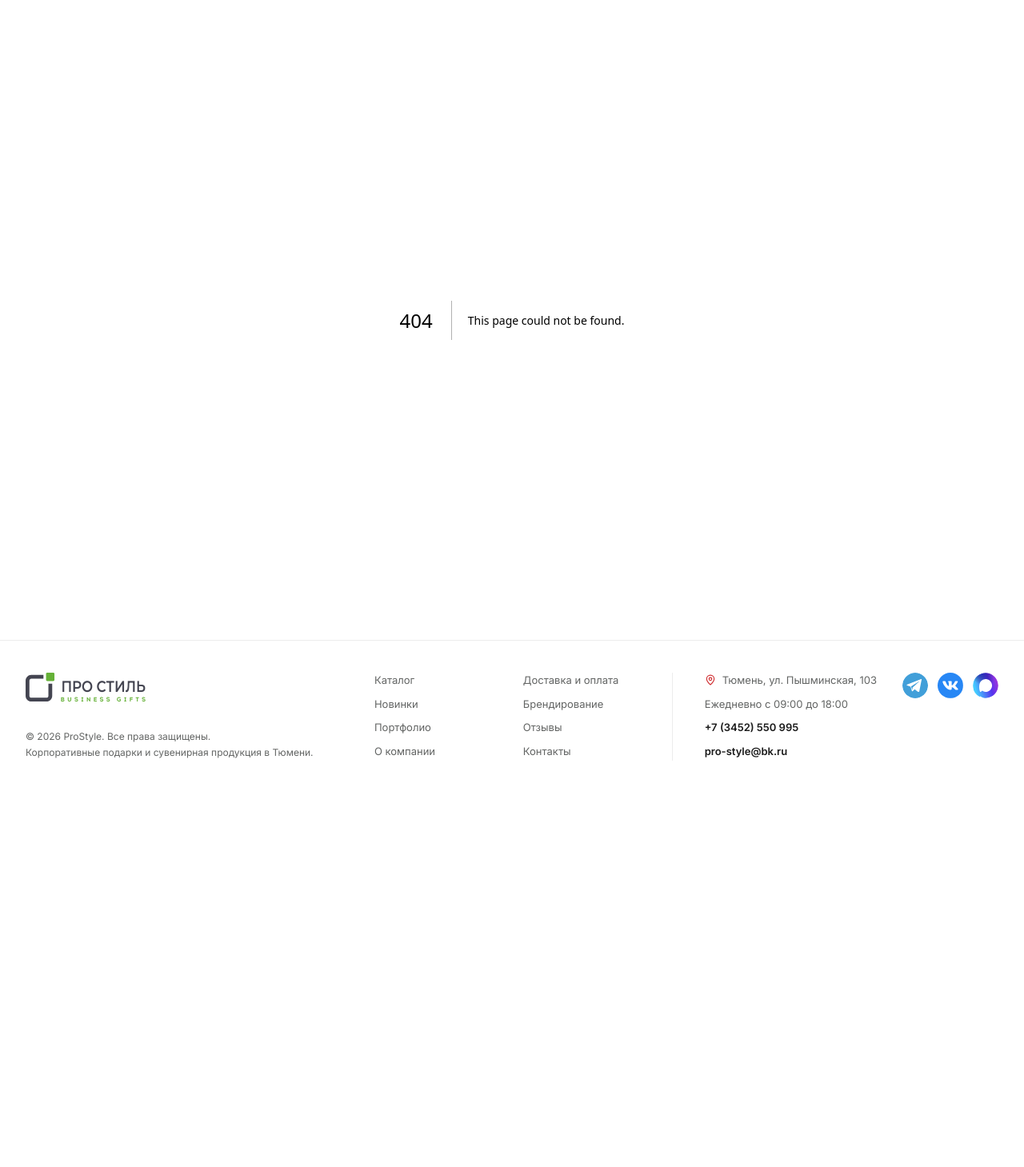
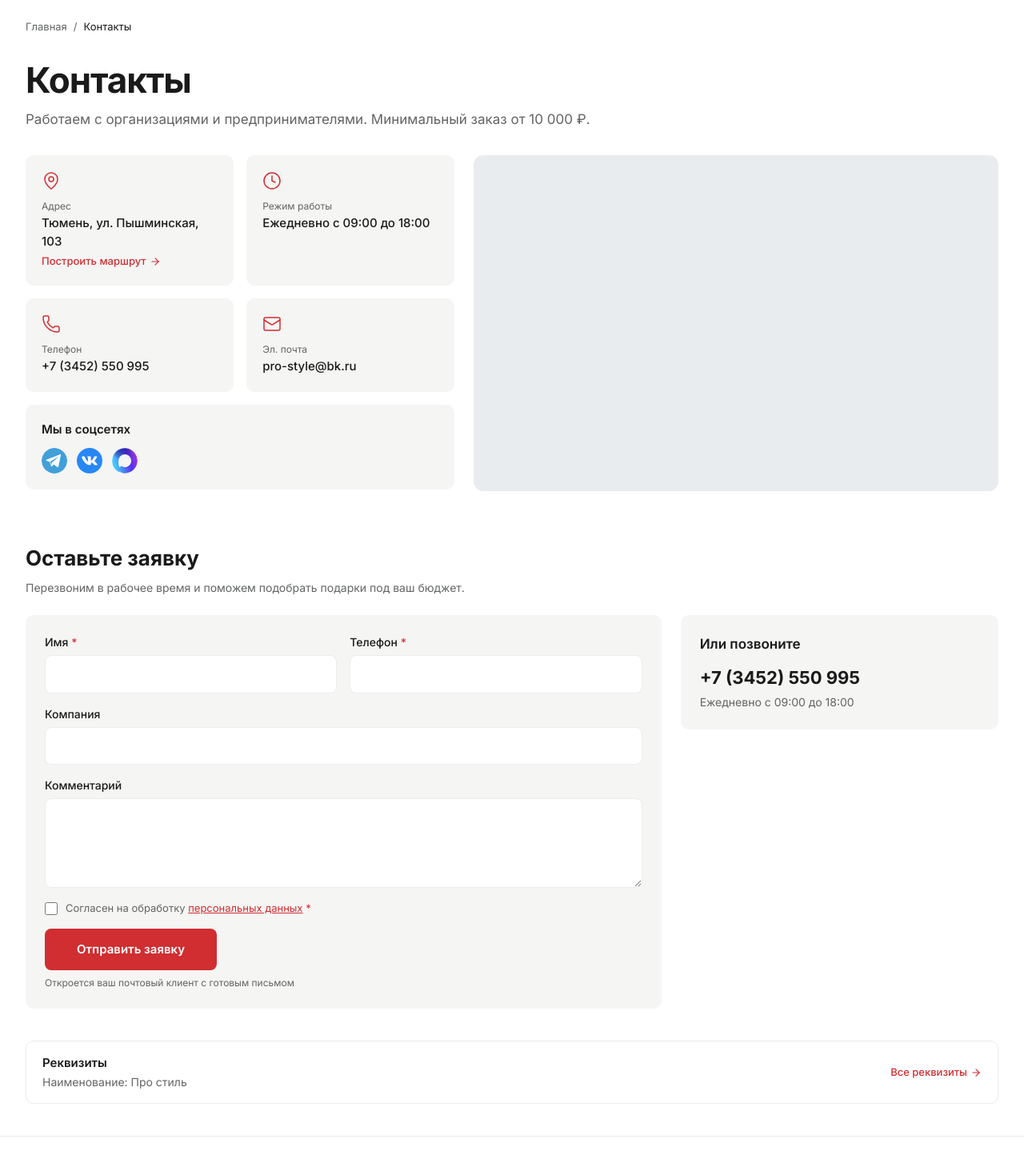
Before and after one commit to lemnity/prost, a Next.js app: page /contact-us in a window 1280 px wide. Before the commit this address had no page. Shown: the part 260-1719 px from the top of the page at 80% size. Before the commit the page ends 1251 px from the top, so only its background shows below. Built offline with nearby package versions, Linux system fonts and the light colour scheme.

Commit message:
feat(contacts): contact page with map, mailto form and requisites link

```diff
--- a/src/app/about/page.tsx
+++ b/src/app/about/page.tsx
@@ -1,6 +1,7 @@
 import type { Metadata } from "next";
 import Link from "next/link";
 import { Clock, Mail, MapPin, Phone } from "lucide-react";
+import { YandexMap, yandexMapUrl } from "@/components/ui/yandex-map";
 import { Container } from "@/components/ui/container";
 import { HowWeWork } from "@/components/home/how-we-work";
 import { ApplicationTypes } from "@/components/home/application-types";
@@ -16,10 +17,6 @@ export const metadata: Metadata = {
   description: company.quote,
 };
 
-// Координаты адреса (геокодированы один раз), чтобы виджет показал метку.
-const MAP_POINT = "65.535297,57.128887";
-const mapEmbedUrl = `https://yandex.ru/map-widget/v1/?ll=${MAP_POINT}&z=16&pt=${MAP_POINT},pm2rdm`;
-const mapUrl = `https://yandex.ru/maps/?text=${encodeURIComponent(site.address)}`;
 
 export default async function AboutPage() {
   const categories = await getPopularCategories();
@@ -31,7 +28,7 @@ export default async function AboutPage() {
   ];
   const contacts = [
     { icon: MapPin, label: "Адрес", node: (
-        <a href={mapUrl} target="_blank" rel="noopener" className="hover:text-brand">
+        <a href={yandexMapUrl} target="_blank" rel="noopener" className="hover:text-brand">
           {site.address}
         </a>
       ) },
@@ -101,18 +98,9 @@ export default async function AboutPage() {
                   </li>
                 ))}
               </ul>
-              <div className="mt-5 h-[240px] overflow-hidden rounded-[12px] bg-[#E9ECEF] lg:h-auto lg:min-h-[220px] lg:flex-1">
-                <iframe
-                  src={mapEmbedUrl}
-                  title={`Карта: ${site.address}`}
-                  loading="lazy"
-                  referrerPolicy="no-referrer-when-downgrade"
-                  allowFullScreen
-                  className="size-full border-0"
-                />
-              </div>
+              <YandexMap className="mt-5 h-[240px] lg:h-auto lg:min-h-[220px] lg:flex-1" />
               <a
-                href={mapUrl}
+                href={yandexMapUrl}
                 target="_blank"
                 rel="noopener"
                 className="mt-4 inline-flex h-11 items-center justify-center gap-2 rounded-lg border border-brand px-6 text-sm font-semibold text-brand transition-colors hover:bg-brand hover:text-white"
@@ -121,7 +109,7 @@ export default async function AboutPage() {
                 Открыть на карте
               </a>
             </div>
-            <dl className="grid h-full grid-cols-1 gap-x-4 rounded-[10px] bg-surface p-5 sm:grid-cols-[minmax(0,200px)_1fr]">
+            <dl id="requisites" className="grid h-full scroll-mt-24 grid-cols-1 gap-x-4 rounded-[10px] bg-surface p-5 sm:grid-cols-[minmax(0,200px)_1fr]">
               {requisites.map((r, i) => {
                 const line = i > 0 ? "sm:border-t sm:border-line sm:py-2" : "sm:pb-2 sm:pt-0";
                 return (
--- /dev/null
+++ b/src/app/contact-us/page.tsx
@@ -0,0 +1,168 @@
+import type { Metadata } from "next";
+import Link from "next/link";
+import { ArrowRight, Clock, Mail, MapPin, Phone } from "lucide-react";
+import { Container } from "@/components/ui/container";
+import { YandexMap, yandexRouteUrl } from "@/components/ui/yandex-map";
+import { SocialLinks } from "@/components/layout/social-links";
+import { company } from "@/content/company";
+import { site } from "@/content/site";
+
+export const metadata: Metadata = {
+  title: "Контакты — ProStyle",
+  description: `${site.address}. ${site.hours}. ${site.phone.label}, ${site.email}.`,
+};
+
+const lead = `${site.topbar.center[0]}. ${site.topbar.center[1]}.`;
+const mailAction = `mailto:${site.email}?subject=${encodeURIComponent("Заявка с сайта ProStyle")}`;
+
+const field =
+  "mt-1.5 block w-full rounded-lg border border-line bg-white px-3.5 py-3 text-[15px] text-ink placeholder:text-faint focus-visible:outline-2 focus-visible:outline-offset-1 focus-visible:outline-brand";
+
+export default function ContactsPage() {
+  const cards = [
+    {
+      icon: MapPin,
+      label: "Адрес",
+      node: site.address,
+      extra: (
+        <a
+          href={yandexRouteUrl}
+          target="_blank"
+          rel="noopener"
+          className="mt-1 inline-flex items-center gap-1 text-[13px] font-medium text-brand hover:text-brand-hover"
+        >
+          Построить маршрут <ArrowRight size={14} aria-hidden="true" />
+        </a>
+      ),
+    },
+    { icon: Clock, label: "Режим работы", node: site.hours },
+    {
+      icon: Phone,
+      label: "Телефон",
+      node: <a href={site.phone.href} className="hover:text-brand">{site.phone.label}</a>,
+    },
+    {
+      icon: Mail,
+      label: "Эл. почта",
+      node: <a href={`mailto:${site.email}`} className="break-all hover:text-brand">{site.email}</a>,
+    },
+  ];
+  return (
+    <main id="main">
+      <Container className="pt-4 md:pt-6">
+        <nav aria-label="Хлебные крошки" className="text-[13px] text-muted">
+          <ol className="flex items-center gap-2">
+            <li><Link href="/" className="hover:text-brand">Главная</Link></li>
+            <li aria-hidden="true">/</li>
+            <li aria-current="page" className="text-ink">Контакты</li>
+          </ol>
+        </nav>
+        <h1 className="mt-6 text-[30px] font-bold leading-[1.12] tracking-tight md:mt-8 md:text-[44px]">
+          Контакты
+        </h1>
+        <p className="mt-3 text-[15px] text-muted md:text-[17px]">{lead}</p>
+      </Container>
+
+      <section aria-label="Как с нами связаться" className="py-6 md:py-8">
+        <Container className="grid gap-4 lg:grid-cols-[45fr_55fr] lg:gap-6">
+          <div className="flex flex-col gap-4">
+            <ul className="grid gap-4 sm:grid-cols-2">
+              {cards.map(({ icon: Icon, label, node, extra }) => (
+                <li key={label} className="rounded-[10px] bg-surface p-5">
+                  <Icon size={24} strokeWidth={1.5} aria-hidden="true" className="text-brand" />
+                  <div className="mt-3 text-xs text-muted">{label}</div>
+                  <div className="mt-0.5 text-[15px] font-medium text-ink">{node}</div>
+                  {extra}
+                </li>
+              ))}
+            </ul>
+            <div className="rounded-[10px] bg-surface p-5">
+              <h2 className="mb-3 text-[15px] font-semibold text-ink">Мы в соцсетях</h2>
+              <SocialLinks size={32} className="gap-3" />
+            </div>
+          </div>
+          <YandexMap className="h-[280px] lg:h-auto lg:min-h-[420px]" />
+        </Container>
+      </section>
+
+      <section id="callback" aria-labelledby="callback-title" className="scroll-mt-24 py-5 md:py-8">
+        <Container>
+          <h2 id="callback-title" className="text-[22px] font-bold md:text-[26px]">Оставьте заявку</h2>
+          <p className="mb-5 mt-2 text-sm text-muted md:mb-6">
+            Перезвоним в рабочее время и поможем подобрать подарки под ваш бюджет.
+          </p>
+          <div className="grid gap-4 lg:grid-cols-[2fr_1fr] lg:gap-6">
+            <form
+              action={mailAction}
+              method="post"
+              encType="text/plain"
+              className="grid gap-4 rounded-[10px] bg-surface p-5 md:p-6 sm:grid-cols-2"
+            >
+              <label className="block text-sm font-medium text-ink">
+                Имя <span className="text-brand">*</span>
+                <input name="Имя" type="text" required autoComplete="name" className={field} />
+              </label>
+              <label className="block text-sm font-medium text-ink">
+                Телефон <span className="text-brand">*</span>
+                <input name="Телефон" type="tel" required autoComplete="tel" className={field} />
+              </label>
+              <label className="block text-sm font-medium text-ink sm:col-span-2">
+                Компания
+                <input name="Компания" type="text" autoComplete="organization" className={field} />
+              </label>
+              <label className="block text-sm font-medium text-ink sm:col-span-2">
+                Комментарий
+                <textarea name="Комментарий" rows={4} className={field} />
+              </label>
+              <label className="flex items-start gap-2.5 text-[13px] text-muted sm:col-span-2">
+                <input
+                  type="checkbox"
+                  name="Согласие"
+                  required
+                  className="mt-0.5 size-4 shrink-0 accent-[#D02E31] focus-visible:outline-2 focus-visible:outline-offset-2 focus-visible:outline-brand"
+                />
+                <span>
+                  Согласен на обработку{" "}
+                  <Link href="/personal-data-processing" className="text-brand underline hover:text-brand-hover">
+                    персональных данных
+                  </Link>{" "}
+                  <span className="text-brand">*</span>
+                </span>
+              </label>
+              <div className="sm:col-span-2">
+                <button
+                  type="submit"
+                  className="inline-flex h-[52px] w-full items-center justify-center rounded-lg bg-brand px-10 text-[15px] font-semibold text-white transition-colors hover:bg-brand-hover sm:w-auto"
+                >
+                  Отправить заявку
+                </button>
+                <p className="mt-2 text-xs text-muted">Откроется ваш почтовый клиент с готовым письмом</p>
+              </div>
+            </form>
+            <aside className="rounded-[10px] bg-surface p-5 md:p-6 lg:self-start">
+              <h3 className="text-[17px] font-semibold text-ink">Или позвоните</h3>
+              <a href={site.phone.href} className="mt-3 block text-[22px] font-bold text-ink hover:text-brand">
+                {site.phone.label}
+              </a>
+              <p className="mt-1 text-sm text-muted">{site.hours}</p>
+            </aside>
+          </div>
+        </Container>
+      </section>
+
+      <section aria-labelledby="req-title" className="pb-8 pt-2 md:pb-10">
+        <Container>
+          <div className="flex flex-wrap items-center justify-between gap-x-6 gap-y-2 rounded-[10px] border border-line px-5 py-4">
+            <div>
+              <h2 id="req-title" className="text-[15px] font-semibold text-ink">Реквизиты</h2>
+              <p className="mt-0.5 text-sm text-muted">Наименование: {company.name}</p>
+            </div>
+            <Link href="/about#requisites" className="inline-flex items-center gap-1 text-[13px] font-medium text-brand hover:text-brand-hover">
+              Все реквизиты <ArrowRight size={14} aria-hidden="true" />
+            </Link>
+          </div>
+        </Container>
+      </section>
+    </main>
+  );
+}
--- /dev/null
+++ b/src/components/ui/yandex-map.tsx
@@ -0,0 +1,28 @@
+import { site } from "@/content/site";
+
+// Координаты адреса (геокодированы один раз), чтобы виджет показал метку.
+const MAP_POINT = "65.535297,57.128887";
+const embedUrl = `https://yandex.ru/map-widget/v1/?ll=${MAP_POINT}&z=16&pt=${MAP_POINT},pm2rdm`;
+
+export const yandexMapUrl = `https://yandex.ru/maps/?text=${encodeURIComponent(site.address)}`;
+
+export function YandexMap({ className = "", height }: { className?: string; height?: number }) {
+  return (
+    <div
+      className={`overflow-hidden rounded-[12px] bg-[#E9ECEF] ${className}`.trim()}
+      style={height ? { height } : undefined}
+    >
+      <iframe
+        src={embedUrl}
+        title={`Карта: ${site.address}`}
+        loading="lazy"
+        referrerPolicy="no-referrer-when-downgrade"
+        allowFullScreen
+        className="size-full border-0"
+      />
+    </div>
+  );
+}
+
+const [lon, lat] = MAP_POINT.split(",");
+export const yandexRouteUrl = `https://yandex.ru/maps/?rtext=~${lat},${lon}&rtt=auto`;
```
